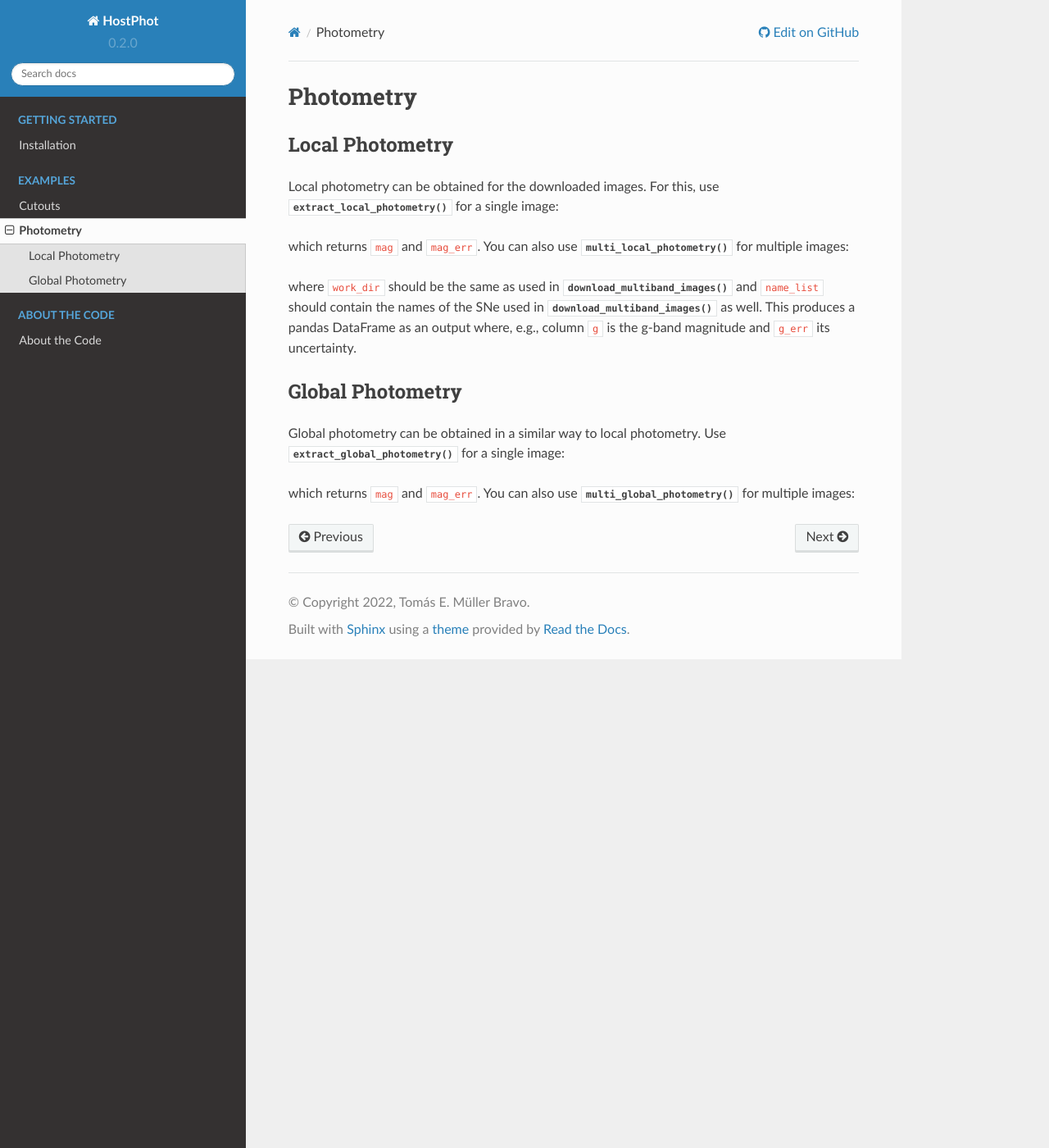
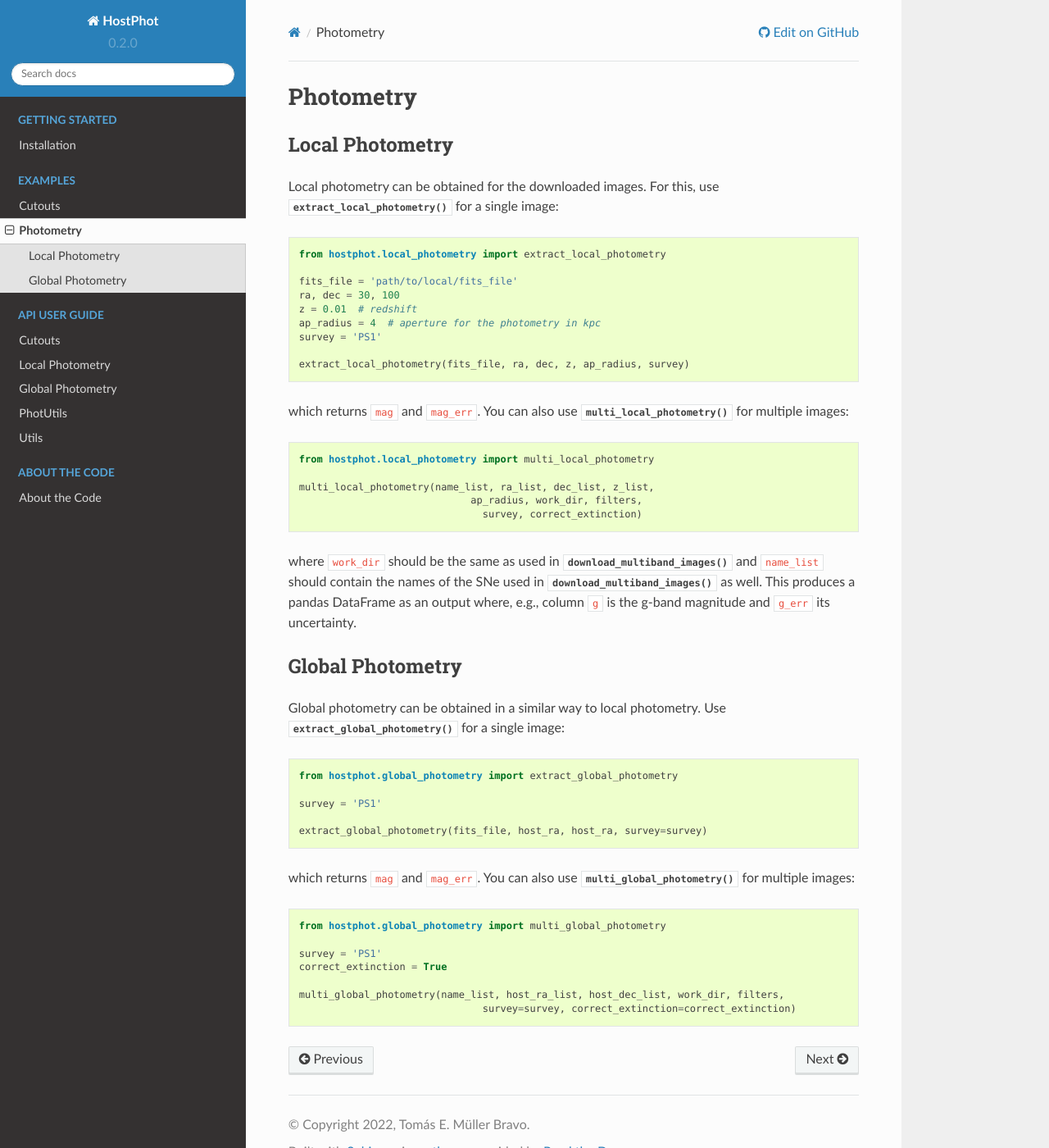
Before and after one commit to temuller/hostphot, a Sphinx documentation site: the page built from docs/examples/photometry_example.rst, in a window 1280 px wide and 1400 px high. Shown: the whole window at 82% size. Built offline with Sphinx 7.4.7 and the Read the Docs theme 2.0.0, drawn with Linux system fonts in a browser that asks for light colours; pages that are not in the unit, such as notebooks, are missing from menus.

Commit message:
update docs

```diff
--- a/docs/about/details.rst
+++ b/docs/about/details.rst
@@ -3,4 +3,4 @@
 About the Code
 ========================
 
-I'have developed HostPhot during my postdoc at ICE, Barcelona. The main purpose of this code is to do local and global photometry for the host galaxy of SNe Ia, although it can be used in other cases.
+I have developed HostPhot during my postdoc at ICE, Barcelona. The main purpose of this code is to do local and global photometry for the host galaxy of SNe Ia, although it can be used in other cases.
--- a/docs/examples/cutouts_example.rst
+++ b/docs/examples/cutouts_example.rst
@@ -6,6 +6,7 @@ Cutouts
 This module allows you to download image cutouts from :code:`PS1`, :code:`DES` and :code:`SDSS`. For this, you can use :func:`get_PS1_images()`, :func:`get_DES_images()` and :func:`get_SDSS_images()`, respectively. For example:
 
 .. code:: python
+
 	from hostphot.cutouts import get_PS1_images
 
 	ra, dec = 30, 100
@@ -19,6 +20,7 @@ where :code:`fits_images` is a list with the fits images in the given filters.
 You can also use :func:`download_multiband_images()` for multiple images:
 
 .. code:: python
+
 	from hostphot.cutouts import download_multiband_images
 
 	download_multiband_images(sn_name, ra, dec, size,
--- a/docs/examples/photometry_example.rst
+++ b/docs/examples/photometry_example.rst
@@ -10,6 +10,7 @@ Local photometry can be obtained for the downloaded images. For this, use :func:
 
 
 .. code:: python
+
 	from hostphot.local_photometry import extract_local_photometry
 
 	fits_file = 'path/to/local/fits_file'
@@ -24,6 +25,7 @@ which returns ``mag`` and ``mag_err``. You can also use :func:`multi_local_photo
 
 
 .. code:: python
+
 	from hostphot.local_photometry import multi_local_photometry
 
 	multi_local_photometry(name_list, ra_list, dec_list, z_list,
@@ -39,6 +41,7 @@ Global Photometry
 Global photometry can be obtained in a similar way to local photometry. Use :func:`extract_global_photometry()` for a single image:
 
 .. code:: python
+
 	from hostphot.global_photometry import extract_global_photometry
 
 	survey = 'PS1'
@@ -49,6 +52,7 @@ which returns ``mag`` and ``mag_err``. You can also use :func:`multi_global_phot
 
 
 .. code:: python
+
 	from hostphot.global_photometry import multi_global_photometry
 
 	survey = 'PS1'
```
Also changed, not shown: docs/index.rst (+11 -12 lines), 2 other files.
